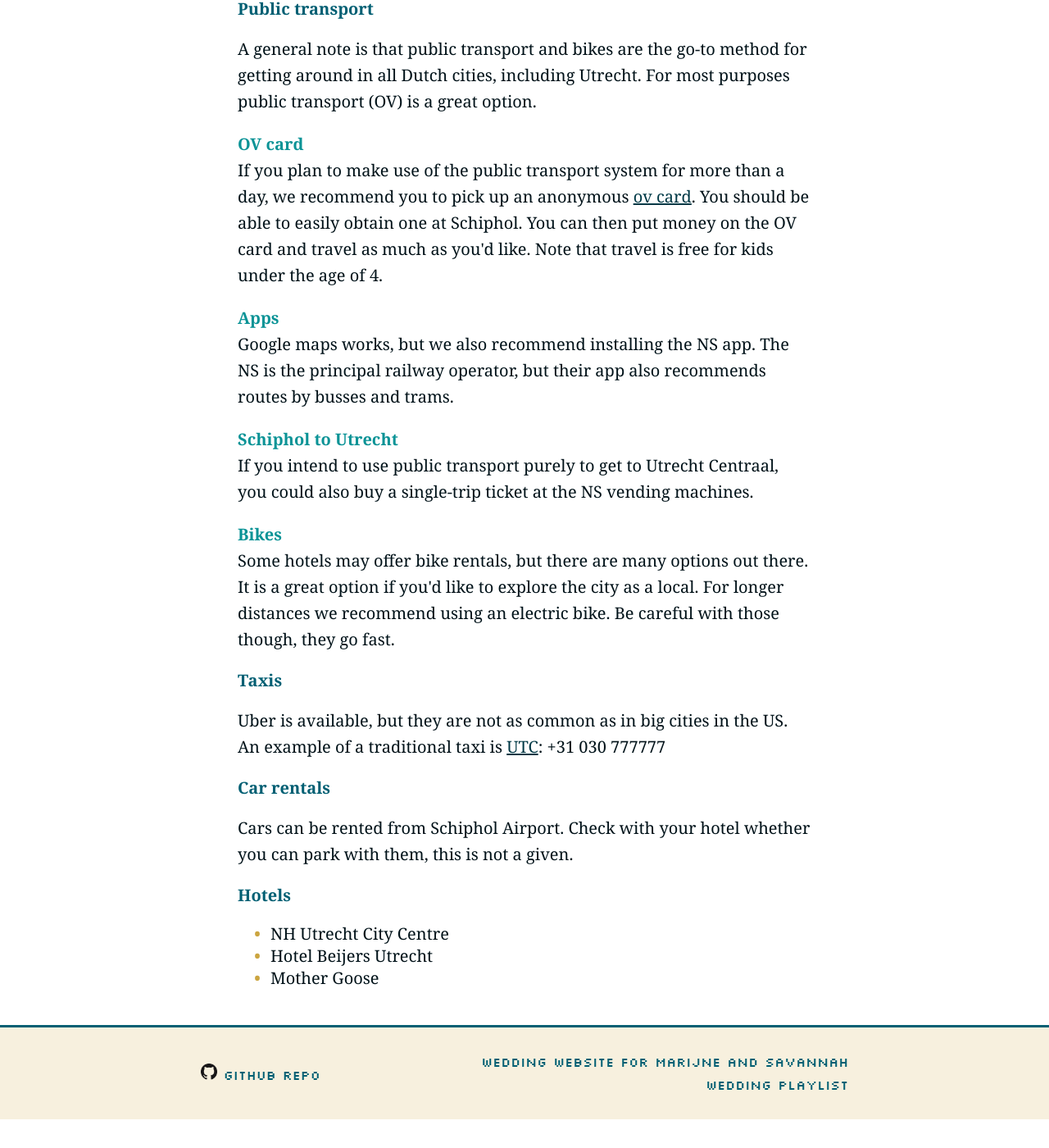
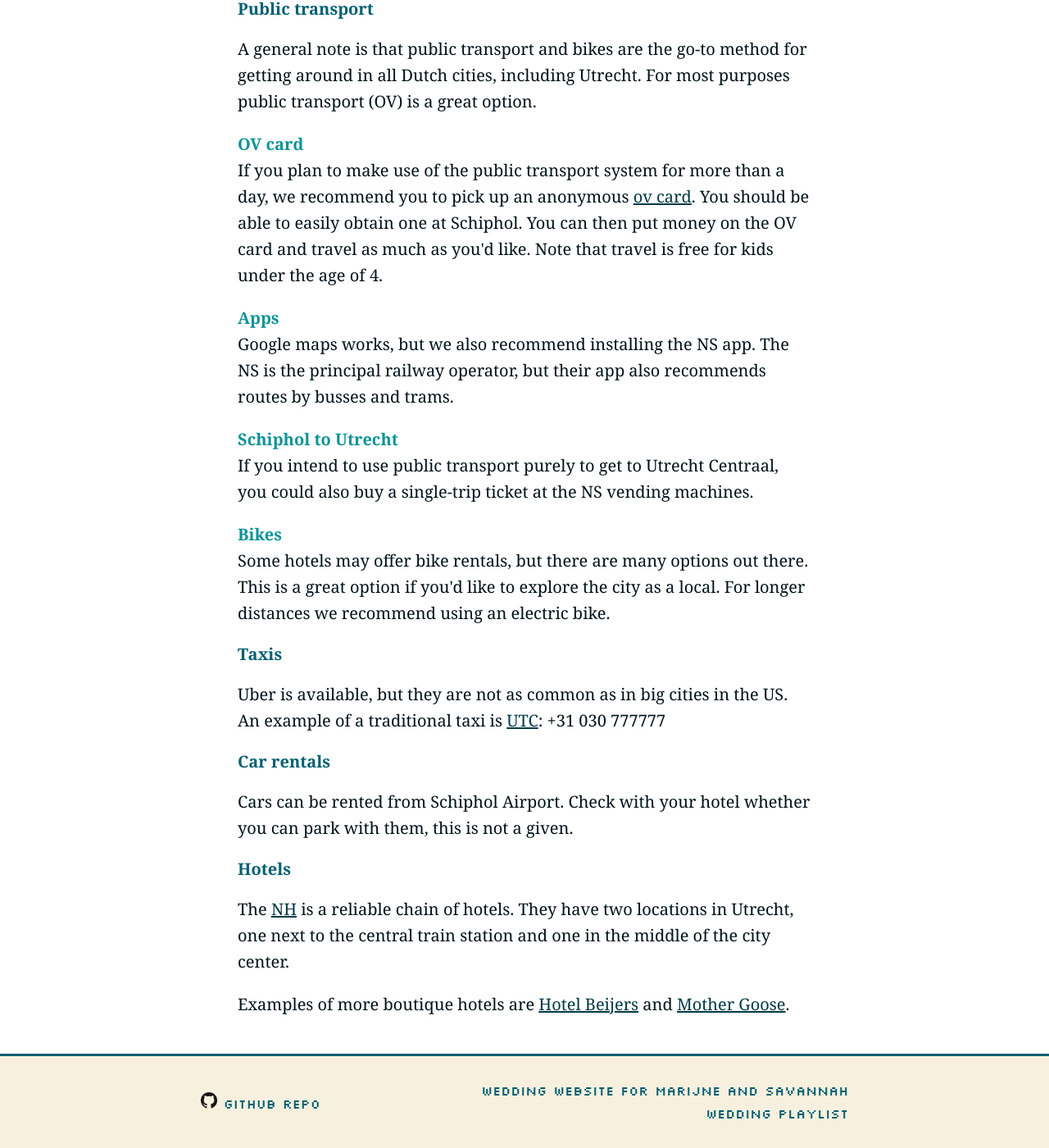
Before and after one commit to schijns-fischer-wedding/schijns-fischer-wedding.github.io, a Jekyll site: the page built from pages/getting_around.md, in a window 1280 px wide and 1400 px high, scrolled down 248 px. Shown: the whole window at 82% size. Built offline with Jekyll 4.4.1, drawn with Linux system fonts in a browser that asks for light colours; some web fonts are replaced; before the commit the page ends 1613 px from its top, so only the background shows below that.

Commit message:
more text for hotels

```diff
--- a/pages/getting_around.md
+++ b/pages/getting_around.md
@@ -40,9 +40,8 @@ title: Wedding Getting Around
 <p>
   <strong style="color:#0A9396">Bikes</strong><br>
   Some hotels may offer bike rentals, but there are many options out there.
-  It is a great option if you'd like to explore the city as a local. For
-  longer distances we recommend using an electric bike. Be careful with those
-  though, they go fast.
+  This is a great option if you'd like to explore the city as a local. For
+  longer distances we recommend using an electric bike.
 </p>
 
 <h3>Taxis</h3>
@@ -58,11 +57,12 @@ park with them, this is not a given.
 </p>
 
 <h3>Hotels</h3>
-
-<ul>
-  <li>NH Utrecht City Centre </li>
-  <li>Hotel Beijers Utrecht </li>
-  <li>Mother Goose</li>
-</ul>
+<p>
+  The <a href="https://www.nh-hotels.com">NH</a> is a reliable chain of hotels. They have two locations in Utrecht,
+  one next to the central train station and one in the middle of the city center.
+</p>
+<p>
+  Examples of more boutique hotels are <a href="https://www.hotelbeijers.com/">Hotel Beijers</a> and <a href="https://www.mothergoosehotel.com/en/">Mother Goose</a>.
+</p>
 
 </div>
```
